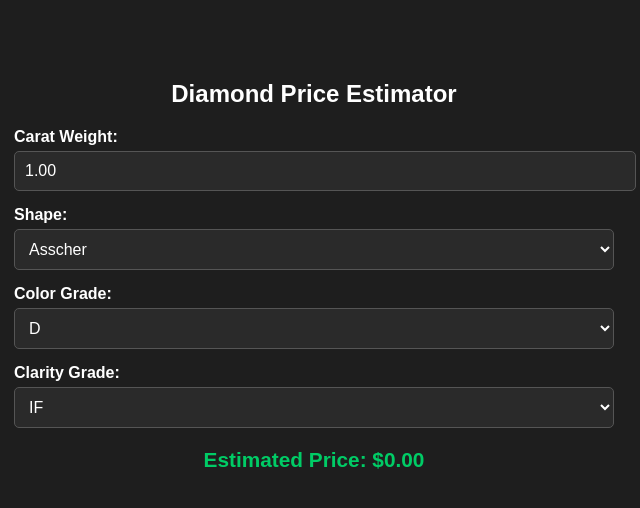
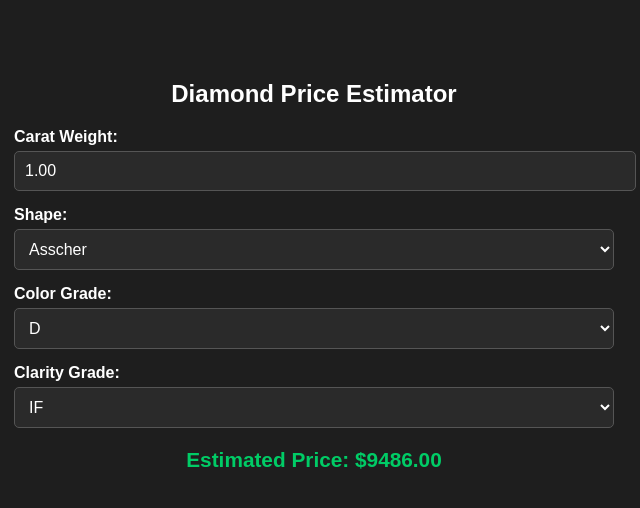
Before and after one commit to vmvenkov/diamond-calculator, a plain HTML site: page index.html in a window 1280 px wide. Shown: the full height of the page, 326-966 px from the left. Drawn offline with Linux system fonts and the light colour scheme.

Commit message:
Update index.html

```diff
--- a/index.html
+++ b/index.html
@@ -100,22 +100,8 @@
     <div id="price">Estimated Price: $0.00</div>
   </form>
 
-  <!-- Скриптът ти остава същия -->
   <script>
-    document.getElementById('diamondForm').addEventListener('input', function () {
-      const carat = parseFloat(document.getElementById('carat').value);
-      const shape = document.getElementById('shape').value;
-      const color = document.getElementById('color').value;
-      const clarity = document.getElementById('clarity').value;
-
-      const basePrice = priceTable[shape]?.[color]?.[clarity] || 0;
-      const finalPrice = basePrice * carat;
-
-      document.getElementById('price').textContent =
-        "Estimated Price: $" + finalPrice.toFixed(2);
-    });
-
-    const priceTable = { {
+    const priceTable = {
       "Asscher": {
         "D": { "IF": 9486, "VVS1": 7945.80, "VVS2": 7934.40, "VS1": 6834, "VS2": 5814, "SI1": 4692, "SI2": 3978 },
         "E": { "IF": 8200, "VVS1": 7125, "VVS2": 6555, "VS1": 6200, "VS2": 5400, "SI1": 4300, "SI2": 3700 },
@@ -206,7 +192,25 @@
         "I": { "IF": 4700, "VVS1": 4180, "VVS2": 3990, "VS1": 3900, "VS2": 3700, "SI1": 3200, "SI2": 2800 },
         "J": { "IF": 4000, "VVS1": 3610, "VVS2": 3420, "VS1": 3400, "VS2": 3200, "SI1": 2900, "SI2": 2500 }
       }
-};
+    };
+
+    function calculatePrice() {
+      const carat = parseFloat(document.getElementById('carat').value) || 0;
+      const shape = document.getElementById('shape').value;
+      const color = document.getElementById('color').value;
+      const clarity = document.getElementById('clarity').value;
+
+      const basePrice = priceTable[shape]?.[color]?.[clarity] || 0;
+      const finalPrice = basePrice * carat;
+
+      document.getElementById('price').textContent =
+        "Estimated Price: $" + finalPrice.toFixed(2);
+    }
+
+    document.getElementById('diamondForm').addEventListener('input', calculatePrice);
+
+    // Инициално изчисление
+    calculatePrice();
   </script>
 </body>
 </html>
```
